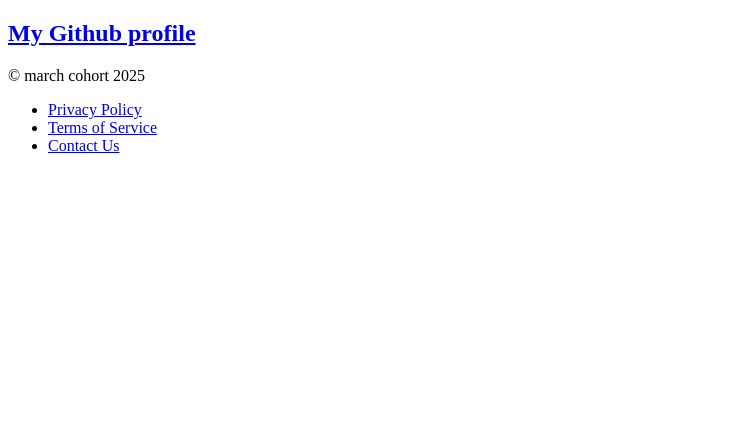
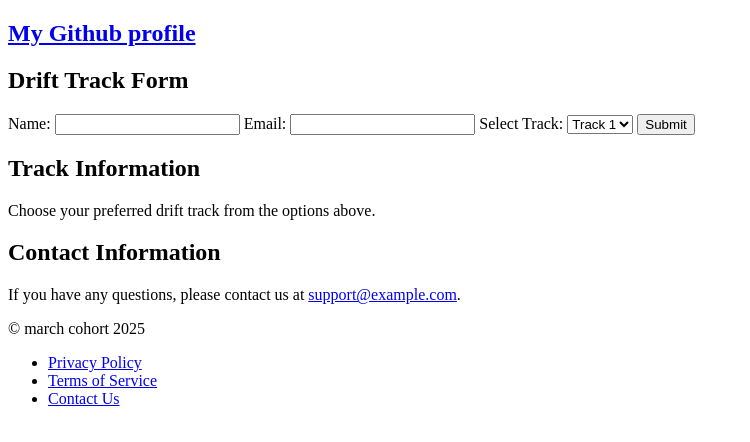
Before and after one commit to Pepper-Paray/level-2-week-2-day-1, a plain HTML site: page index.html in a window 1280 px wide. Shown: the whole page, without its empty margins (0-750 px from the left). Drawn offline with Linux system fonts and the light colour scheme.

Commit message:
added css and more filling for html

```diff
--- a/index.html
+++ b/index.html
@@ -16,7 +16,33 @@
 
     </header>
     <main>
+      <section>
+        <h1>Drift Track Form</h1>
+        <form action ="https://example.com/submit" method="post">
+            <label for="name">Name:</label>
+            <input type="text" id="name" name="name" required>
 
+            <label for="email">Email:</label>
+            <input type="email" id="email" name="email" required>
+
+            <label for="track">Select Track:</label>
+            <select id="track" name="track">
+                <option value="track1">Track 1</option>
+                <option value="track2">Track 2</option>
+                <option value="track3">Track 3</option>
+            </select>
+
+            <button type="submit">Submit</button>
+        </form>
+      </section>
+        <section>
+            <h2>Track Information</h2>
+            <p>Choose your preferred drift track from the options above.</p>
+        </section>
+        <section>
+            <h2>Contact Information</h2>
+            <p>If you have any questions, please contact us at <a href="mailto:support@example.com">support@example.com</a>.</p>
+        </section>
     </main>
     <footer>
         <p>© march cohort 2025</p>
```
Also changed, not shown: style.css (added).
